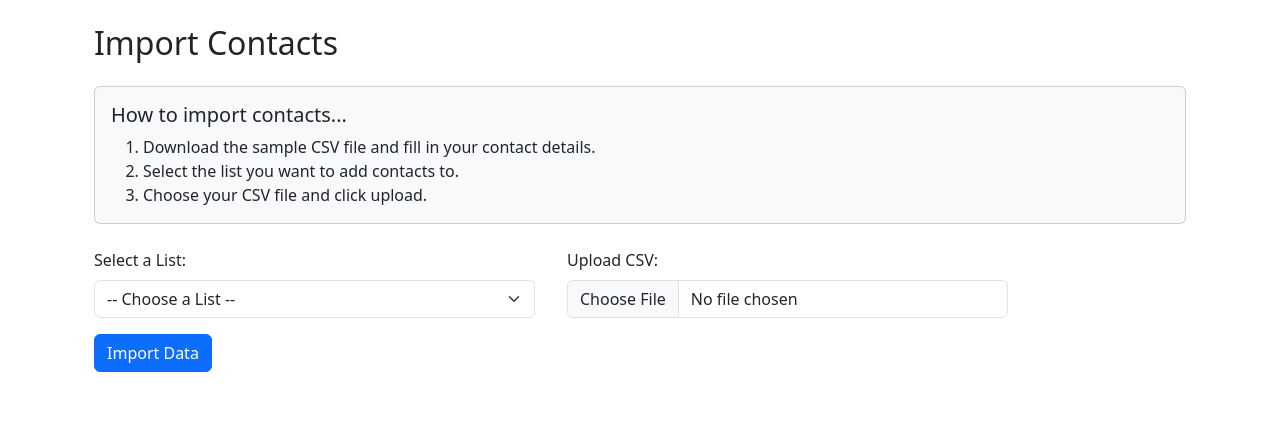
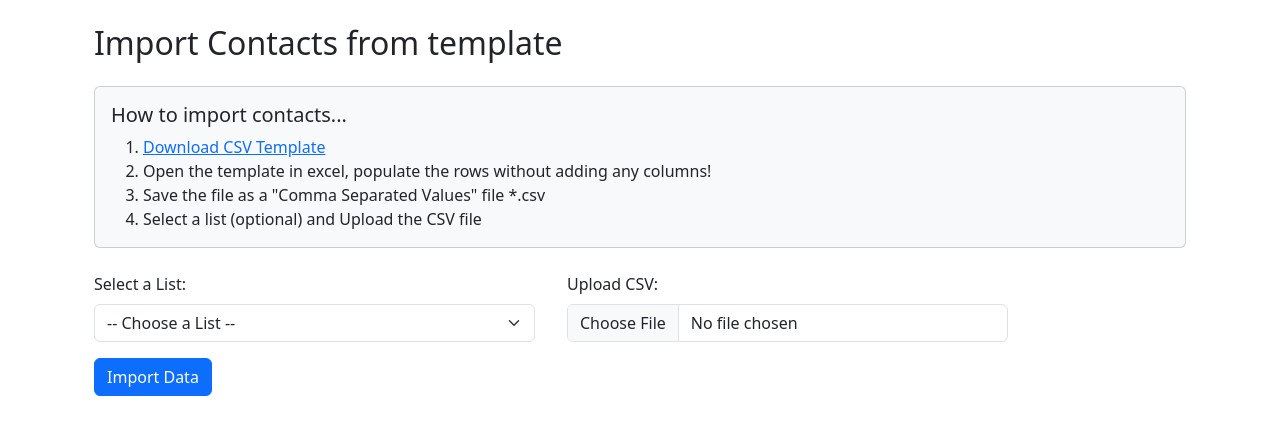
Before and after one commit to mc6255699/contacts, a Flask app: page /upload_contacts in a window 1280 px wide. Shown: the part 56-491 px from the top of the page. Run offline with Flask 3, Linux system fonts and the light colour scheme.

```diff
--- a/templates/upload_contacts.html
+++ b/templates/upload_contacts.html
@@ -4,15 +4,20 @@
 
 {% block content %}
 <div class="container">
-    <h2 class="mb-4">Import Contacts</h2>
+    <h2 class="mb-4">Import Contacts from template</h2>
+
+
 
 <div class="card bg-light mb-4">
   <div class="card-body">
     <h5 class="card-title">How to import contacts...</h5>
     <ol class="mb-0">
-      <li>Download the sample CSV file and fill in your contact details.</li>
-      <li>Select the list you want to add contacts to.</li>
-      <li>Choose your CSV file and click upload.</li>
+ <li> <a href="{{ url_for('static', filename='Contact_upload_template.csv') }}" download>
+            Download CSV Template
+        </a></li>
+    <li>Open the template in excel, populate the rows without adding any columns!</li>
+    <li>Save the file as a "Comma Separated Values" file *.csv</li>
+    <li>Select a list (optional) and Upload the CSV file</li>
     </ol>
   </div>
 </div>
```
